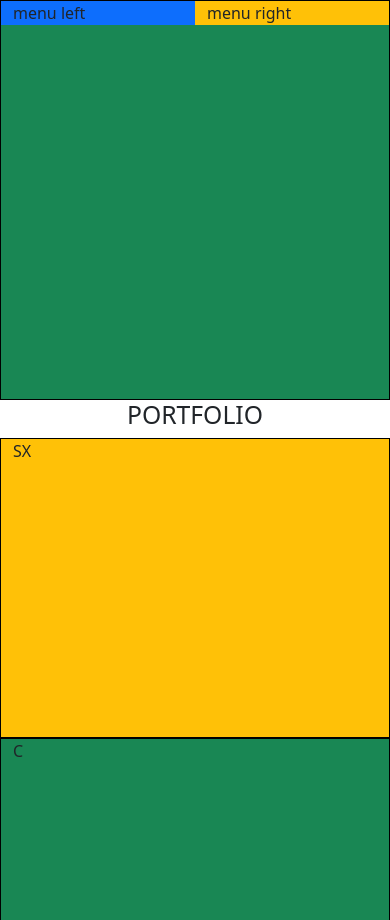
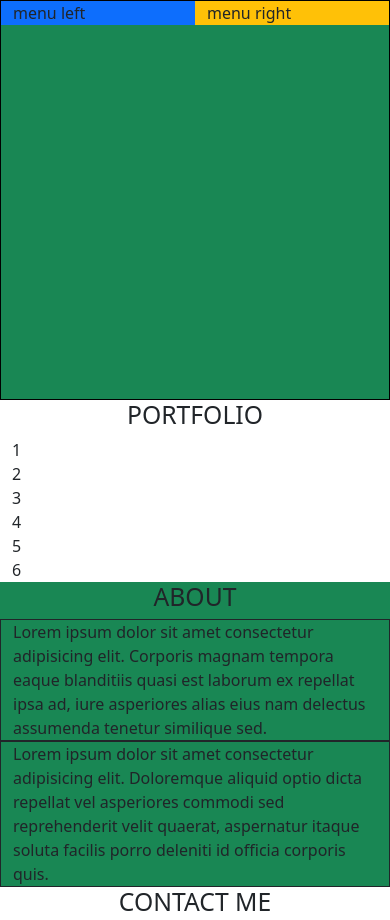
Before and after one commit to salvosanzone/html-css-bootstrap-freelancer, a plain HTML site: page index.html in a window 390 px wide. Shown: the top 920 px of the page. Drawn offline with nearby package versions, Linux system fonts and the light colour scheme.

Commit message:
modifica alle row del main

```diff
--- a/index.html
+++ b/index.html
@@ -24,9 +24,9 @@
     </header>
     <main>
       <section>
-        <div class="container-lg">
+        <div class="container-sm">
           <div class="row text-center"><h2>PORTFOLIO</h2></div>
-          <div class="row">
+          <!-- <div class="row">
             <div class="col-lg-4 col-md-6 bg-warning ss_box">SX</div>
             <div class="col-lg-4 col-md-6 bg-success ss_box">C</div>
             <div class="col-lg-4 col-md-6 bg-info ss_box">DX</div>
@@ -35,7 +35,26 @@
             <div class="col-lg-4 col-md-6 bg-warning ss_box">SX</div>
             <div class="col-lg-4 col-md-6 bg-success ss_box">C</div>
             <div class="col-lg-4 col-md-6 bg-info ss_box">DX</div>
+          </div> -->
+          <div class="row">
+            <div class="col-sm-12 col-md-6">1</div>
           </div>
+          <div class="row">
+            <div class="col-sm-12">2</div>
+          </div>
+          <div class="row d-lg-none">
+            <div class="col-sm-12">3</div>
+          </div>
+          <div class="row d-md-none">
+            <div class="col-sm-12">4</div>
+          </div>
+          <div class="row d-md-none">
+            <div class="col-sm-12">5</div>
+          </div>
+          <div class="row d-md-none">
+            <div class="col-sm-12">6</div>
+          </div>
+
         </div>
       </section>
       <section>
```
